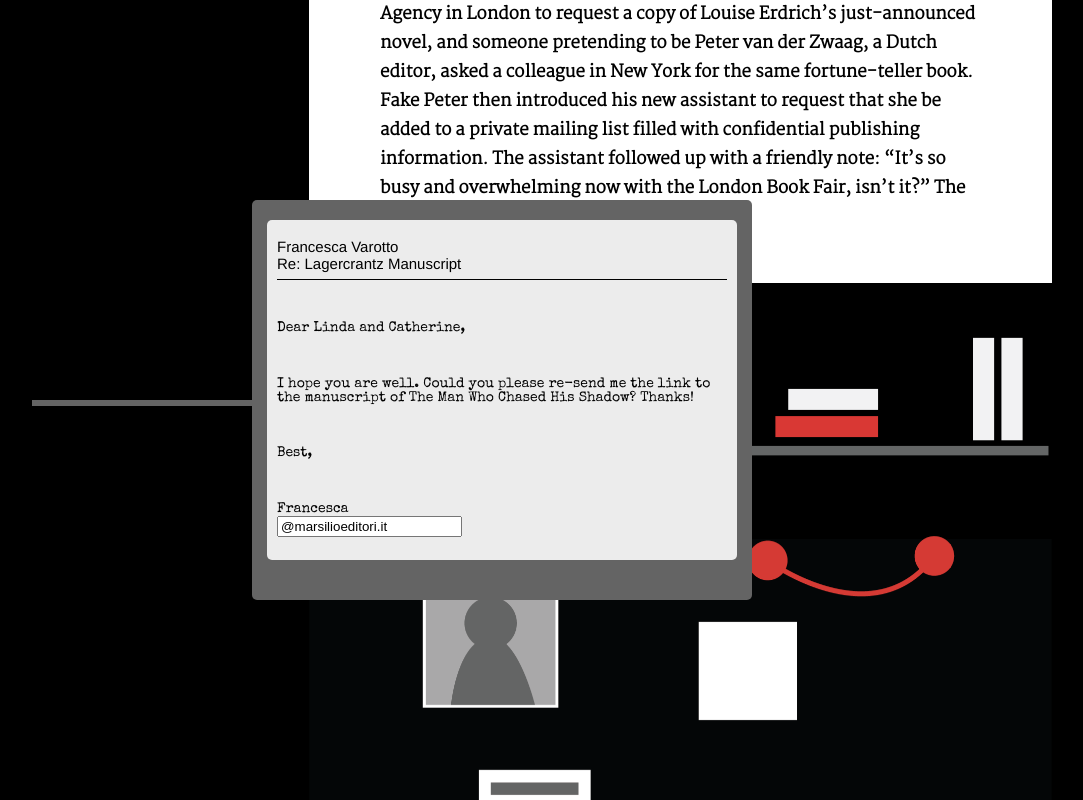
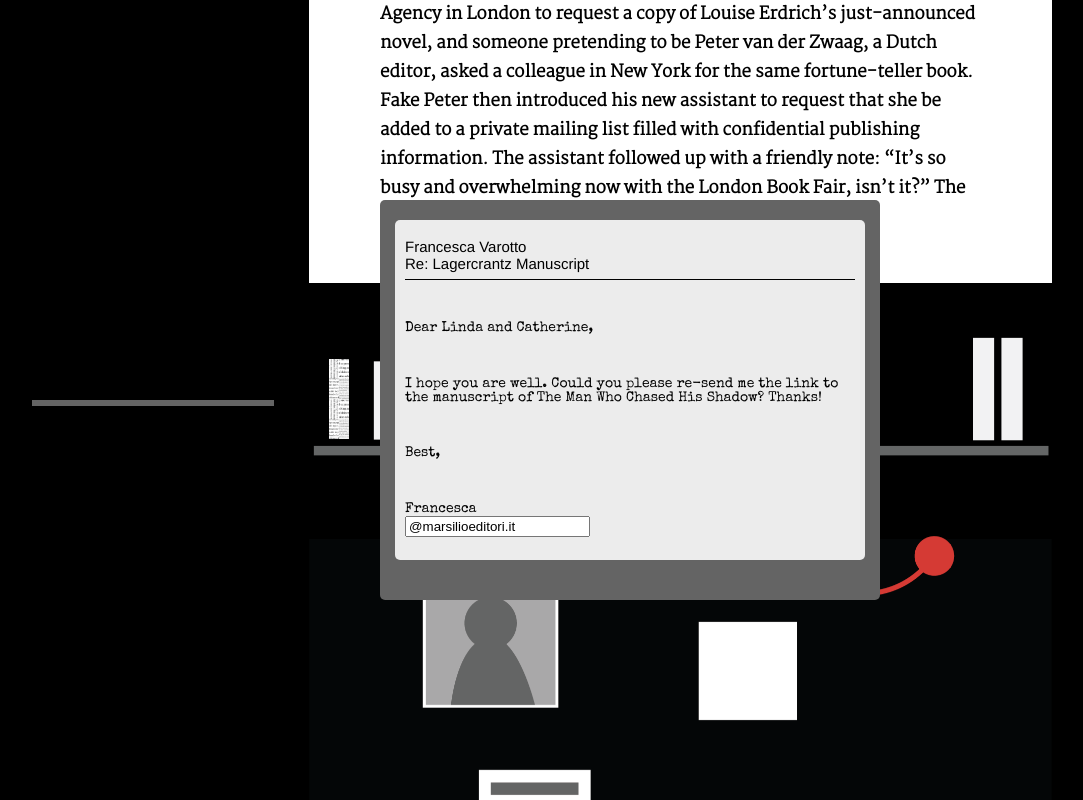
Before and after one commit to abigailandrews-projects/Thesis190, a React (Create React App) app in the folder thesis190/: page / in a window 1280 px wide. Both pictures are taken after a click on the element 404 px from the left and 7023 px from the top of the page. Shown: the part 6623-7423 px from the top of the page, without its empty margins (68-1151 px from the left). Built offline with nearby package versions, Linux system fonts and the light colour scheme; a web font is replaced by a local one.

Commit message:
Modal height

```diff
--- a/thesis190/src/components/Body/Body.js
+++ b/thesis190/src/components/Body/Body.js
@@ -100,7 +100,8 @@
 
   return (
     <div className={style.root}>
-      <div className={style.shelf} />
+      <div className={style.shelf}>
+      </div>
       <div className={style.text}>
         {/* SECTION ONE */}
         <SectionOne />
--- a/thesis190/src/components/Body/Body.module.scss
+++ b/thesis190/src/components/Body/Body.module.scss
@@ -22,8 +22,6 @@
   margin-right: 30px;
   padding-left: 30px;
   padding-right: 30px;
-  // background-color: ;
-  // border: red solid;
 }
 
 .title {
--- a/thesis190/src/components/Book/Book.js
+++ b/thesis190/src/components/Book/Book.js
@@ -9,8 +9,8 @@
     passed: {
       position: "fixed",
       top: "400px",
-      x: `${-285 + props.i * 25}px`,
-      y: `-72px`,
+      x: `${-305 + props.i * 25}px`,
+      y: `-90px`,
     },
     notpassed: {},
   };
--- a/thesis190/src/components/ModalOne/ModalOne.module.scss
+++ b/thesis190/src/components/ModalOne/ModalOne.module.scss
@@ -3,7 +3,7 @@
 .container {
   display: block;
   position: fixed;
-  left: 25%;
+  left: 35%;
   top: 25%;
   z-index: 9999;
   width: 500px;
```
